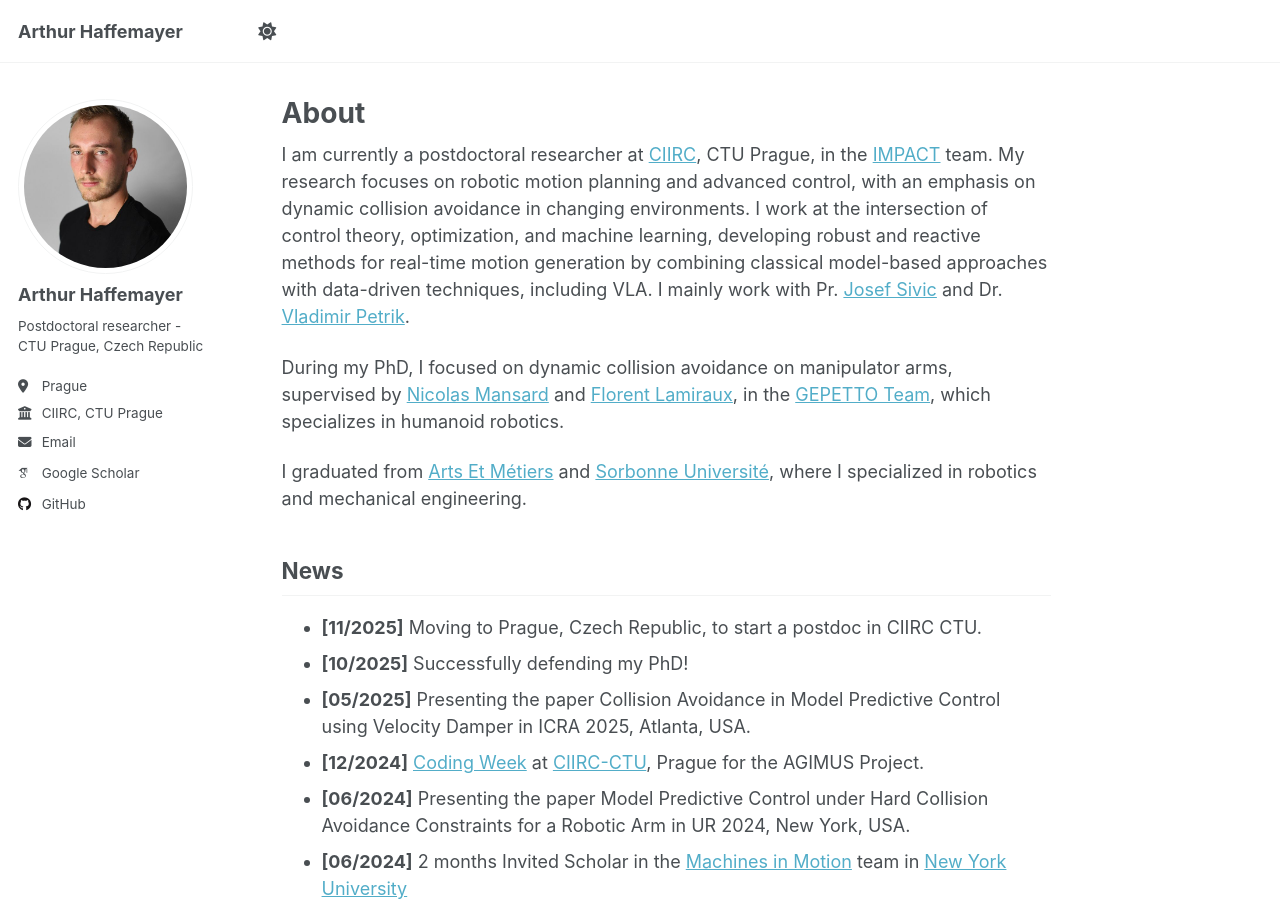
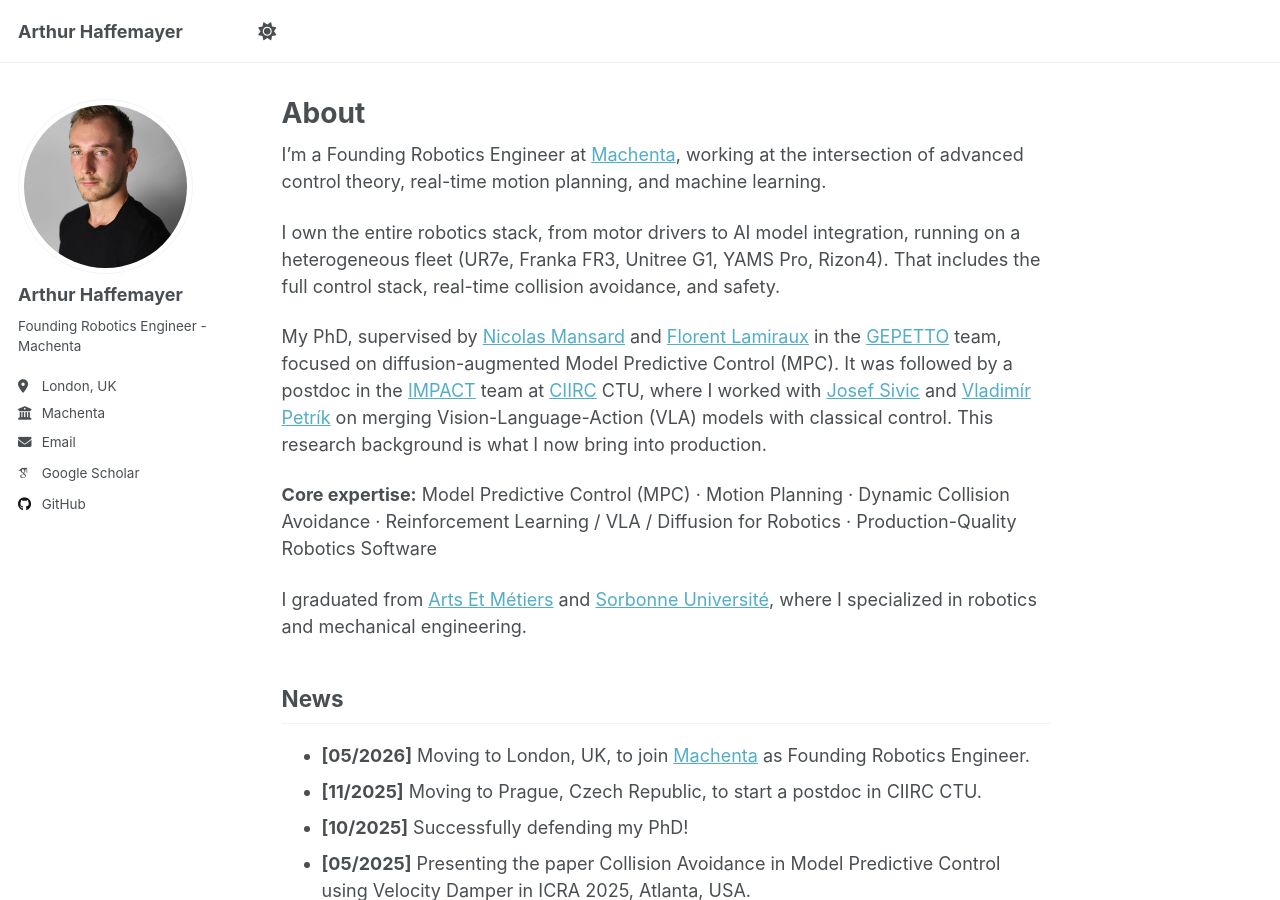
Before and after one commit to ahaffemayer/ahaffemayer.github.io, a Jekyll site: the page built from _pages/about.md, in a window 1280 px wide and 900 px high. Built offline with Jekyll 4.4.1, drawn with Linux system fonts in a browser that asks for light colours; some web fonts are replaced.

Commit message:
update to Founding Robotics Engineer at Machenta

```diff
--- a/_config.yml
+++ b/_config.yml
@@ -12,7 +12,7 @@ site_theme               : "default"
 title                    : "Arthur Haffemayer"
 title_separator          : "-"
 name                     : &name "Arthur Haffemayer"
-description              : &description "personal description"
+description              : &description "Founding Robotics Engineer at Machenta, working on control theory, real-time motion planning, and machine learning for robots."
 url                      : https://ahaffemayer.github.io # the base hostname & protocol for your site e.g. "https://[your GitHub username].github.io"
 baseurl                  : "" # the subpath of your site, e.g. "/blog"
 repository               : "ahaffemayer/ahaffemayer.github.io"
@@ -25,9 +25,9 @@ author:
   avatar           : "profile.jpeg"
   name             : "Arthur Haffemayer"
   pronouns         : # example: "she/her"
-  bio              : "Postdoctoral researcher - CTU Prague, Czech Republic"
-  location         : "Prague"
-  employer         : "CIIRC, CTU Prague"
+  bio              : "Founding Robotics Engineer - Machenta"
+  location         : "London, UK"
+  employer         : "Machenta"
   uri              : # URL
   email            : "arthur.haffemayer@gmail.com"
 
--- a/_pages/about.md
+++ b/_pages/about.md
@@ -1,19 +1,25 @@
 ---
 permalink: /
 title: "About"
+excerpt: "Founding Robotics Engineer at Machenta, working on control theory, real-time motion planning, and machine learning for robots."
 author_profile: true
 redirect_from:
   - /about/
   - /about.html
 ---
 
-I am currently a postdoctoral researcher at [CIIRC](https://www.ciirc.cvut.cz/), CTU Prague, in the [IMPACT](https://impact.ciirc.cvut.cz/)  team. My research focuses on robotic motion planning and advanced control, with an emphasis on dynamic collision avoidance in changing environments. I work at the intersection of control theory, optimization, and machine learning, developing robust and reactive methods for real-time motion generation by combining classical model-based approaches with data-driven techniques, including VLA. I mainly work with Pr. [Josef Sivic](https://people.ciirc.cvut.cz/~sivic/) and Dr. [Vladimir Petrik](https://scholar.google.com/citations?user=IiHnyEoAAAAJ&hl=en).
+I'm a Founding Robotics Engineer at [Machenta](https://machenta.com), working at the intersection of advanced control theory, real-time motion planning, and machine learning.
 
-During my PhD, I focused on dynamic collision avoidance on manipulator arms, supervised by [Nicolas Mansard](https://scholar.google.fr/citations?user=rq-9xAkAAAAJ&hl=en) and [Florent Lamiraux](https://scholar.google.fr/citations?user=WNlfd2sAAAAJ&hl=fr), in the [GEPETTO Team](https://www.laas.fr/en/teams/gepetto/), which specializes in humanoid robotics.
+I own the entire robotics stack, from motor drivers to AI model integration, running on a heterogeneous fleet (UR7e, Franka FR3, Unitree G1, YAMS Pro, Rizon4). That includes the full control stack, real-time collision avoidance, and safety.
+
+My PhD, supervised by [Nicolas Mansard](https://scholar.google.fr/citations?user=rq-9xAkAAAAJ&hl=en) and [Florent Lamiraux](https://scholar.google.fr/citations?user=WNlfd2sAAAAJ&hl=fr) in the [GEPETTO](https://www.laas.fr/en/teams/gepetto/) team, focused on diffusion-augmented Model Predictive Control (MPC). It was followed by a postdoc in the [IMPACT](https://impact.ciirc.cvut.cz/) team at [CIIRC](https://www.ciirc.cvut.cz/) CTU, where I worked with [Josef Sivic](https://people.ciirc.cvut.cz/~sivic/) and [Vladimír Petrík](https://scholar.google.com/citations?user=IiHnyEoAAAAJ&hl=en) on merging Vision-Language-Action (VLA) models with classical control. This research background is what I now bring into production.
+
+**Core expertise:** Model Predictive Control (MPC) · Motion Planning · Dynamic Collision Avoidance · Reinforcement Learning / VLA / Diffusion for Robotics · Production-Quality Robotics Software
 
 I graduated from [Arts Et Métiers](https://artsetmetiers.fr/en) and [Sorbonne Université](https://www.sorbonne-universite.fr/en), where I specialized in robotics and mechanical engineering.
 
 ## News
+- **[05/2026]** Moving to London, UK, to join [Machenta](https://machenta.com) as Founding Robotics Engineer.
 - **[11/2025]** Moving to Prague, Czech Republic, to start a postdoc in CIIRC CTU.
 - **[10/2025]** Successfully defending my PhD!
 - **[05/2025]** Presenting the paper Collision Avoidance in Model Predictive Control using Velocity Damper in ICRA 2025, Atlanta, USA.
```
